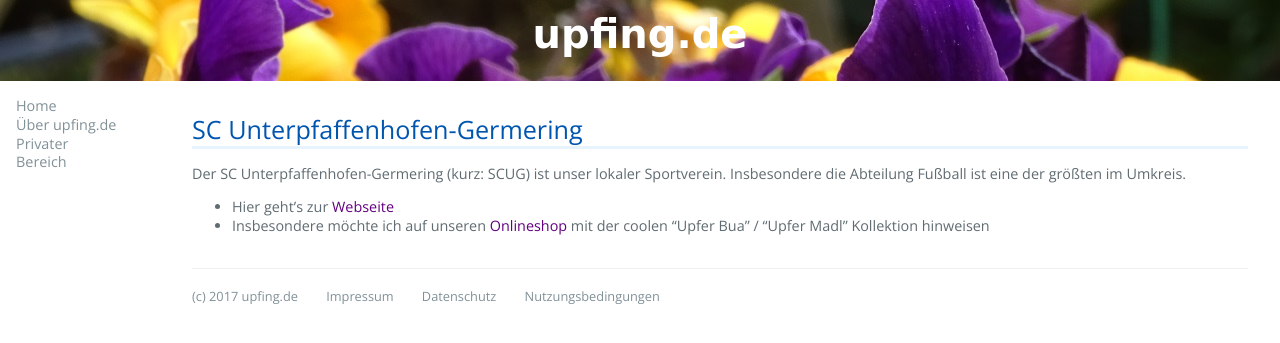
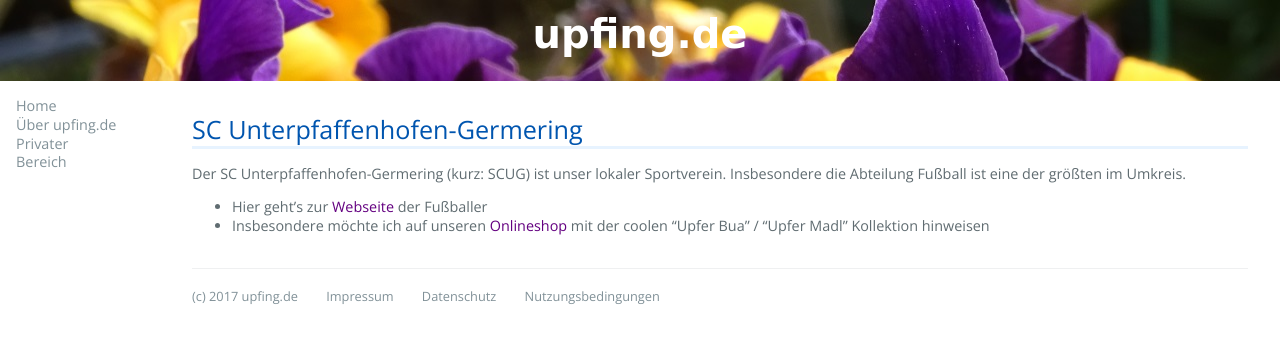
Before and after one commit to croedel/upfing, a Jekyll site: the page built from _posts/2017-07-29-SCUG-fussball.md, in a window 1280 px wide. Shown: the top 343 px of the page. Built offline with Jekyll 4.4.1, drawn with Linux system fonts in a browser that asks for light colours; our own code applies the rules of GitHub Pages for plain Markdown files; the repository's description, which GitHub fills in, is left out.

Commit message:
Update 2017-07-29-SCUG-fussball.md

```diff
--- a/_posts/2017-07-29-SCUG-fussball.md
+++ b/_posts/2017-07-29-SCUG-fussball.md
@@ -5,5 +5,5 @@ categories: Sport
 # SC Unterpfaffenhofen-Germering
 Der SC Unterpfaffenhofen-Germering (kurz: SCUG) ist unser lokaler Sportverein. Insbesondere die Abteilung Fußball ist eine der größten im Umkreis.
 
-* Hier geht's zur [Webseite](https://www.fussball-scug.de)
+* Hier geht's zur [Webseite](https://www.fussball-scug.de) der Fußballer
 * Insbesondere möchte ich auf unseren [Onlineshop](http://supr.com/Upfer-Bua) mit der coolen "Upfer Bua" / "Upfer Madl" Kollektion hinweisen
```
